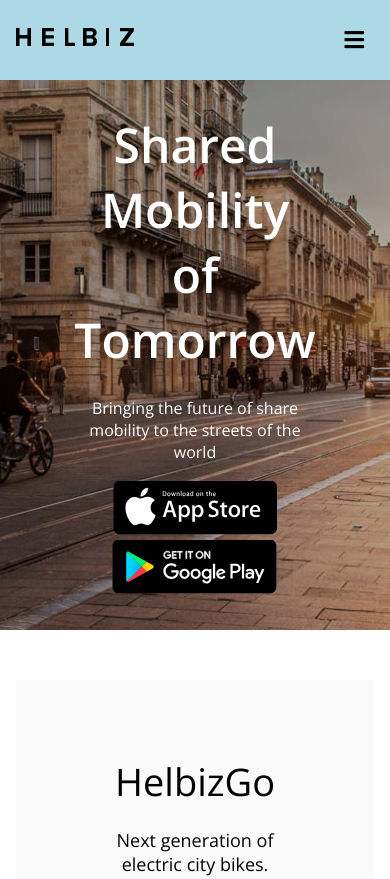
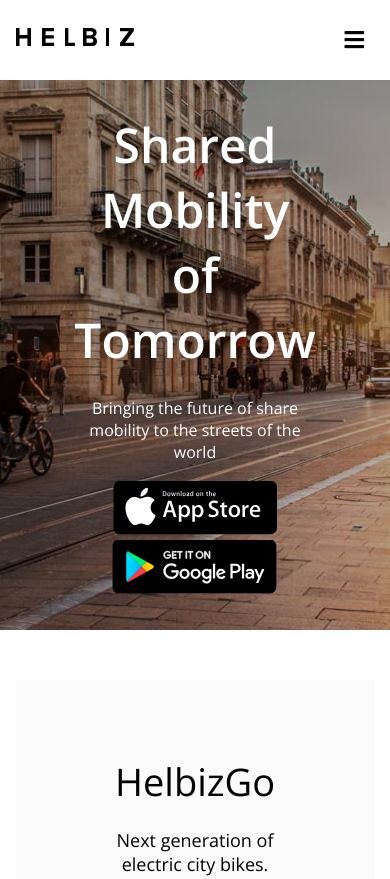
Before and after one commit to BenoitGaudieri/html-css-helbiz, a plain HTML site: page index.html in a window 390 px wide. Shown: the top 879 px of the page. Drawn offline with nearby package versions, Linux system fonts and the light colour scheme.

Commit message:
fix. footer responsive bug

```diff
--- a/styles/main.css
+++ b/styles/main.css
@@ -68,7 +68,7 @@ body {
 
 /* HEADER */
 .main-header {
-    background: lightblue;
+    background: #fff;
 }
 
 .navbar {
@@ -321,8 +321,6 @@ body {
     font-weight: 600;
 }
 
-
-
 .mosaic-text i {
     padding: 13px;
 }
@@ -410,7 +408,8 @@ body {
 
 @media all and (min-width: 1200px) {
 
-    /* hamburger */
+    /* desktop resolution */
+    /* hamburger hidden, show menu */
     .nav-ham {
         display: none;
     }
@@ -419,17 +418,13 @@ body {
         display: inline-block;
     }
 
-    /* width */
+    /* desktop width */
     .w-50 {
         width: 50%;
     }
 
     .w-33 {
         width: calc(100% / 3);
-    }
-
-    .w-25 {
-        width: 25%;
     }
 
     #how-works .col-sx {
@@ -445,8 +440,17 @@ body {
     }
 }
 
+@media all and (min-width: 769px) {
+
+    /* footer columns */
+    .w-25 {
+        width: 25%;
+    }
+}
+
 @media all and (max-width: 1199px) {
 
+    /* column full width */
     /* width */
     .w-50 {
         width: 100%;
@@ -455,7 +459,6 @@ body {
     .w-33 {
         width: 100%;
     }
-
 
     #how-works .col-sx {
         text-align: center;
@@ -471,6 +474,8 @@ body {
 }
 
 @media all and (min-width: 769px) and (max-width: 1199px) {
+
+    /* show hamburger and hide lang bar */
     .nav-ham {
         display: inline-block;
     }
@@ -478,14 +483,16 @@ body {
     .nav-ham-lang {
         display: none;
     }
-
 }
 
 @media all and (max-width: 768px) {
+
+    /* hide navbar elements */
     .menu-nav li {
         display: none;
     }
 
+    /* footer column change */
     .w-25 {
         width: 100%;
     }
@@ -493,5 +500,4 @@ body {
     #main-footer {
         height: 100%;
     }
-
 }
```
